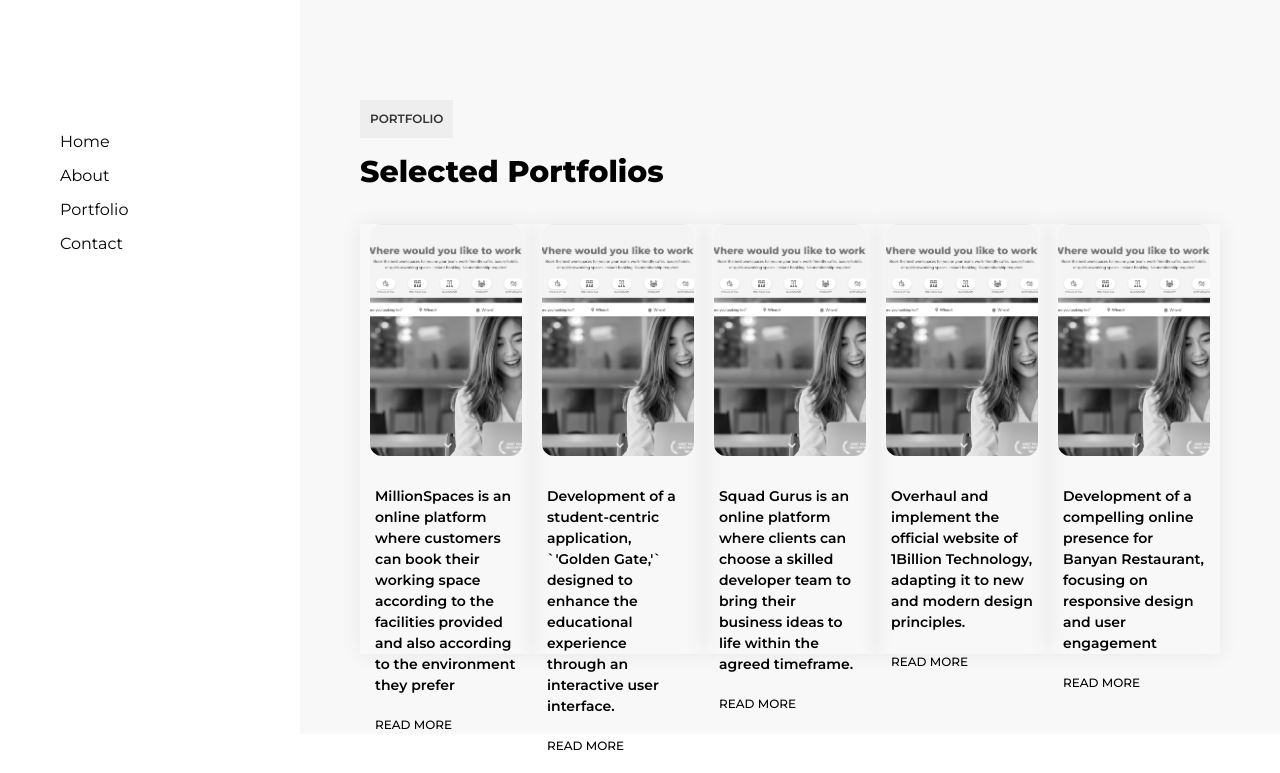
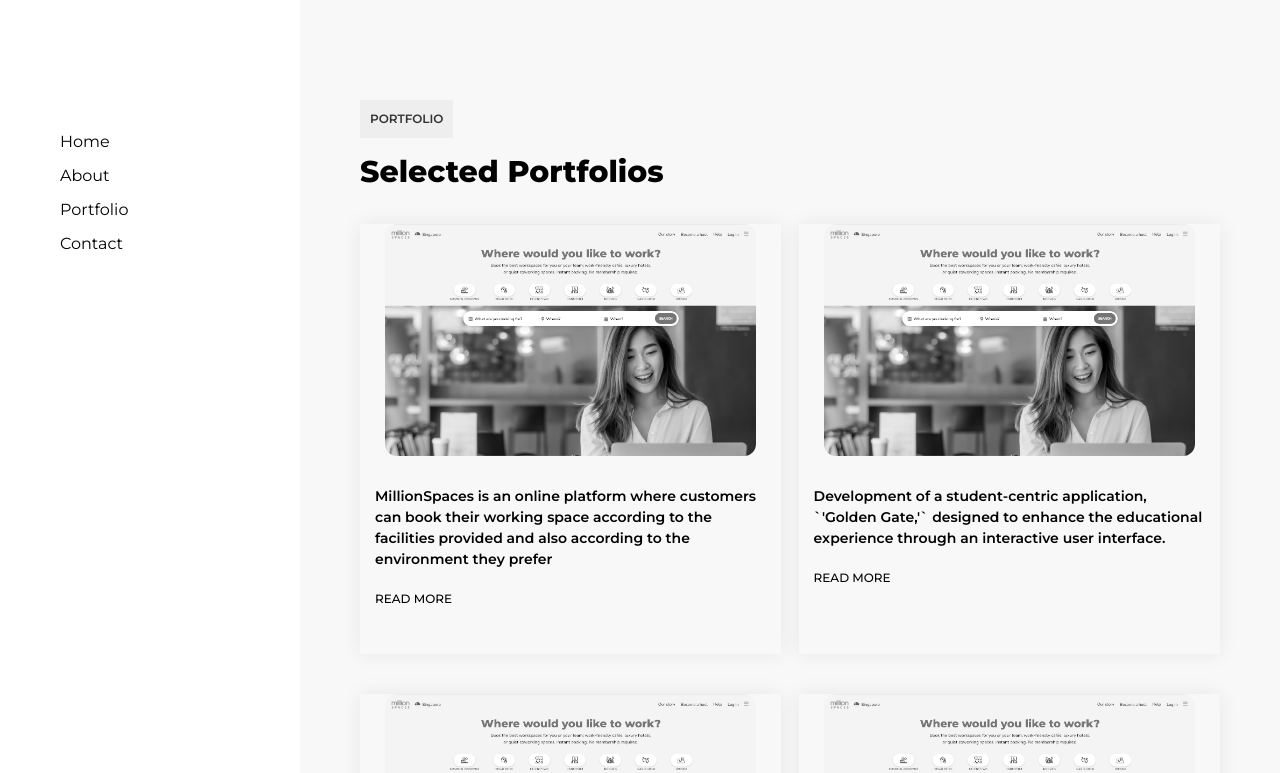
Before and after one commit to NimeshaKahingala/portfolio, a React (Create React App) app: page /portfolio in a window 1280 px wide. Shown: the top 773 px of the page. Built offline with nearby package versions, Linux system fonts and the light colour scheme.

Commit message:
portfolio styles added

```diff
--- a/src/pages/portfolio.js
+++ b/src/pages/portfolio.js
@@ -56,7 +56,8 @@ function Portfolio() {
                     open={isModalOpen}
                     onOk={handleOk}
                     onCancel={handleCancel}
-                    footer={null}>
+                    footer={null}
+                    className="portfolio-modal">
                     <PortfolioModal data={selectedProject}/>
                 </Modal>
             </div>
--- a/src/pages/portfolio.scss
+++ b/src/pages/portfolio.scss
@@ -78,6 +78,7 @@
             .list-wrapper {
                 .portfolio-list {
                     display: flex;
+                    flex-wrap: wrap;
                     justify-content: space-between;
 
                     .portfolio {
```
